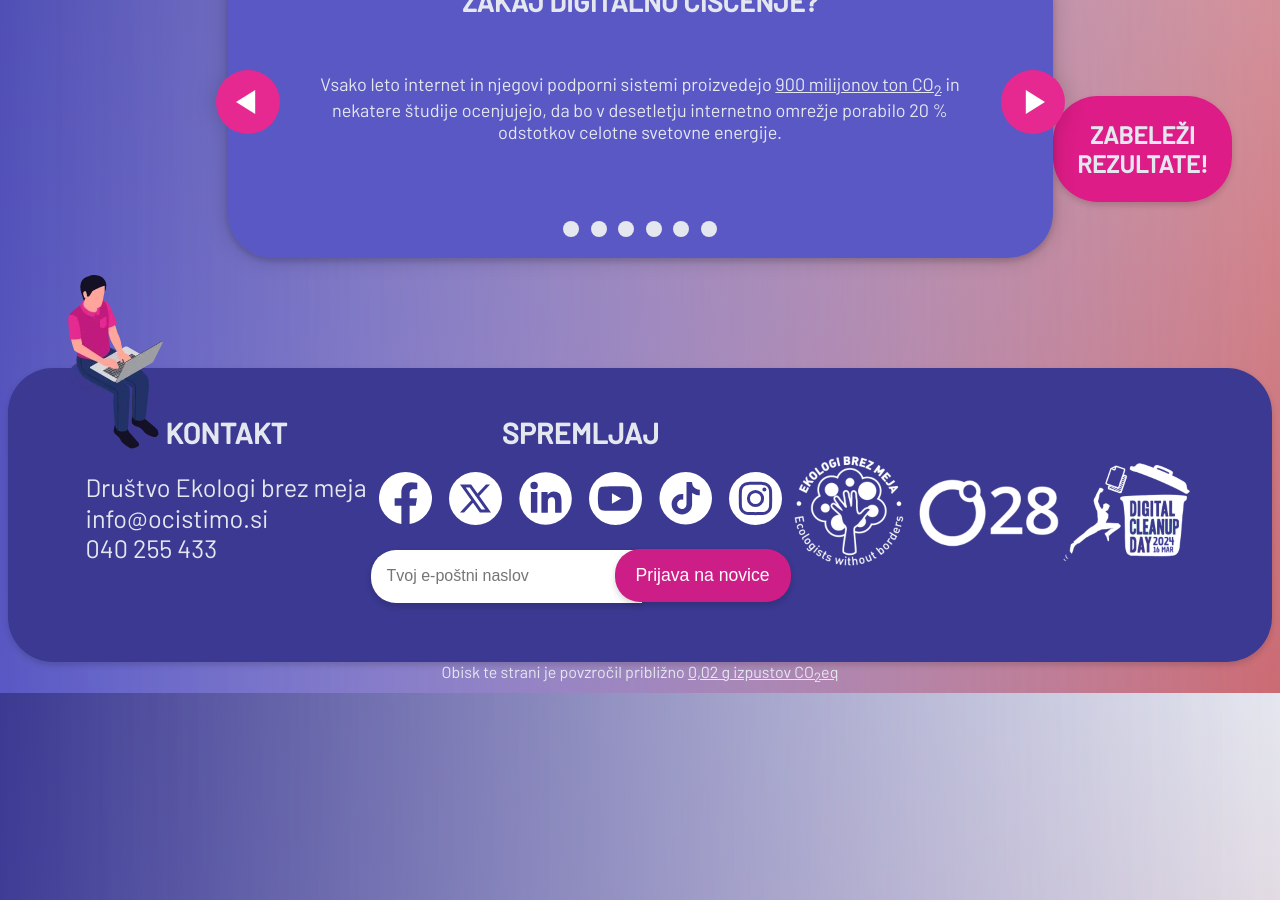
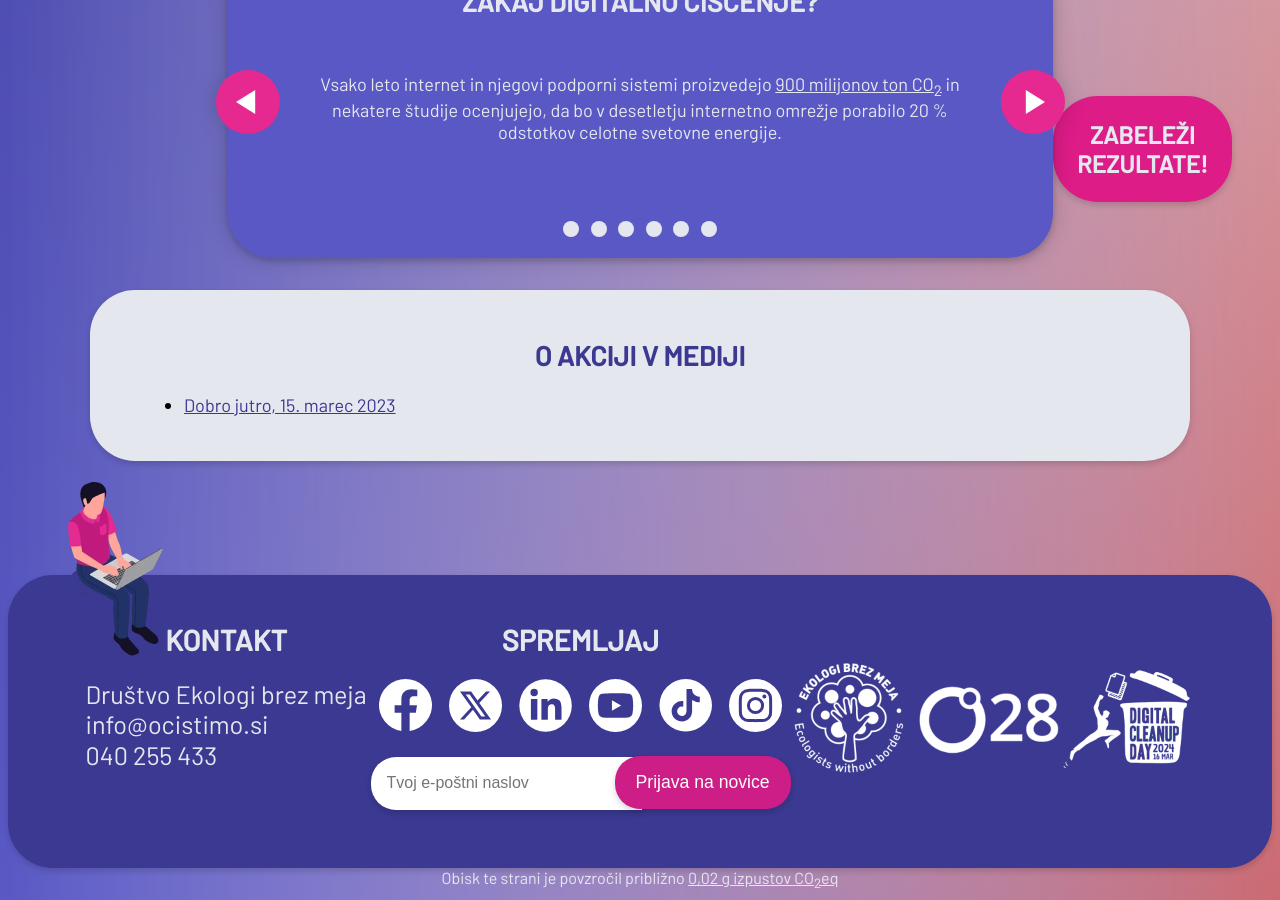
Before and after one commit to ewba/dcd-si, a Jekyll site: the page built from o-akciji.md, in a window 1280 px wide and 900 px high, scrolled down 1611 px. Built offline with Jekyll 4.4.1, drawn with Linux system fonts in a browser that asks for light colours.

Commit message:
Update o-akciji.md

```diff
--- a/o-akciji.md
+++ b/o-akciji.md
@@ -163,3 +163,8 @@ daj kot navaden blok, ampak samo za screen readerje?
 //- Po podatkih revije Eolas lahko podatkovni center porabi od [500.000 do 5 milijonov litrov vode](https://gerrymcgovern.com/why-is-water-such-a-low-priority-for-data-centers/) na dan oziroma od 182 milijonov do 1,8 milijarde litrov na leto. Po podatkih podjetja CloudScene je bilo leta 2022 na svetu približno 8500 velikih podatkovnih centrov. To je od 1,5 do 15 bilijonov litrov vode na leto ali toliko, da bi lahko napolnili od 600.000 do 6 milijonov olimpijskih bazenov.
 - Povprečno iskanje v Googlu povzroči [0,192 g CO<sub>2</sub>](https://gerrymcgovern.com/the-environmental-cost-of-search/).
 {% endcomment %}
+
+<div class="block" markdown="1">
+## O akciji v mediji
+- <a href="https://365.rtvslo.si/arhiv/dobro-jutro/175023261" target="_blank" rel="noopener">Dobro jutro, 15. marec 2023</a>
+</div>
```
